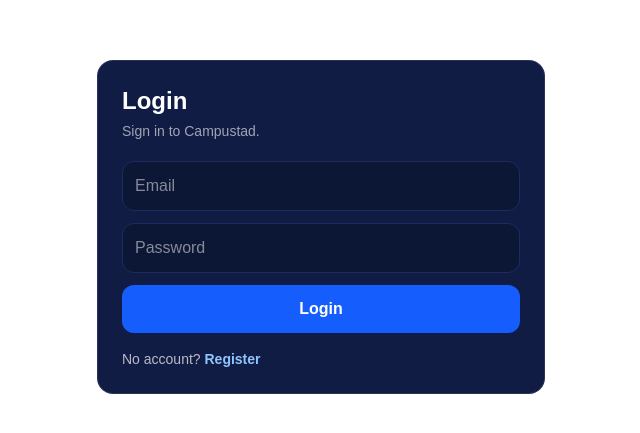
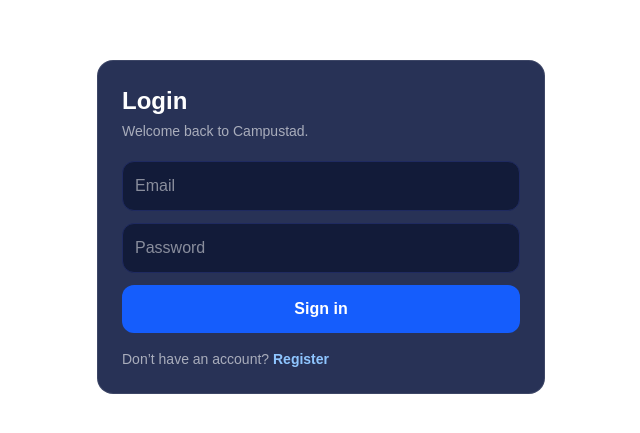
Before and after one commit to karimdoss-design/campustad, a Next.js app: page /login in a window 1280 px wide. Shown: the part 173-606 px from the top of the page, without its empty margins (319-959 px from the left). Built offline with nearby package versions, Linux system fonts and the light colour scheme; no server answers.

Commit message:
Fix login page export

```diff
--- a/app/login/page.tsx
+++ b/app/login/page.tsx
@@ -1,6 +1,6 @@
 "use client";
 
-import { useState } from "react";
+import { useEffect, useState } from "react";
 import { useRouter } from "next/navigation";
 import Link from "next/link";
 import { supabase } from "@/lib/supabaseClient";
@@ -9,45 +9,49 @@ export default function LoginPage() {
   const router = useRouter();
   const [email, setEmail] = useState("");
   const [password, setPassword] = useState("");
+
   const [loading, setLoading] = useState(false);
-  const [msg, setMsg] = useState<string | null>(null);
-  const [err, setErr] = useState<string | null>(null);
+  const [err, setErr] = useState("");
+  const [ok, setOk] = useState("");
+
+  useEffect(() => {
+    // If already logged in, go to app
+    (async () => {
+      const { data } = await supabase.auth.getUser();
+      if (data.user) router.replace("/app");
+    })();
+  }, [router]);
 
   async function onSubmit(e: React.FormEvent) {
     e.preventDefault();
-    setErr(null);
-    setMsg(null);
+    setErr("");
+    setOk("");
     setLoading(true);
 
-    try {
     const { error } = await supabase.auth.signInWithPassword({
-        email,
+      email: email.trim(),
       password,
     });
 
+    setLoading(false);
+
     if (error) {
       setErr(error.message);
-        setLoading(false);
       return;
     }
 
-      setMsg("Logged in ✅");
+    setOk("Logged in! Redirecting…");
     router.replace("/app");
-    } catch (e: any) {
-      setErr(e?.message || "Login failed");
-    } finally {
-      setLoading(false);
-    }
   }
 
   return (
-    <div className="min-h-screen bg-[#07102a] text-white p-6 flex items-center justify-center">
-      <div className="w-full max-w-md bg-[#111c44] border border-white/10 rounded-2xl p-6">
+    <div className="min-h-screen bg-[#07102a] text-white flex items-center justify-center p-6">
+      <div className="w-full max-w-md bg-[#111c44]/90 border border-white/10 rounded-2xl p-6 backdrop-blur">
         <h1 className="text-2xl font-extrabold">Login</h1>
-        <p className="text-white/60 text-sm mt-1">Sign in to Campustad.</p>
+        <p className="text-white/60 text-sm mt-1">Welcome back to Campustad.</p>
 
-        {err && <div className="mt-4 text-red-300 text-sm">{err}</div>}
-        {msg && <div className="mt-4 text-green-300 text-sm">{msg}</div>}
+        {err ? <div className="mt-4 text-red-300 text-sm">{err}</div> : null}
+        {ok ? <div className="mt-4 text-green-300 text-sm">{ok}</div> : null}
 
         <form onSubmit={onSubmit} className="mt-5 space-y-3">
           <input
@@ -55,28 +59,27 @@ export default function LoginPage() {
             placeholder="Email"
             value={email}
             onChange={(e) => setEmail(e.target.value)}
-            type="email"
-            required
+            autoComplete="email"
           />
           <input
             className="input"
             placeholder="Password"
+            type="password"
             value={password}
             onChange={(e) => setPassword(e.target.value)}
-            type="password"
-            required
+            autoComplete="current-password"
           />
 
           <button
             disabled={loading}
-            className="w-full bg-blue-600 hover:bg-blue-500 disabled:opacity-60 transition px-4 py-3 rounded-xl font-bold"
+            className="w-full bg-blue-600 hover:bg-blue-500 disabled:opacity-60 transition px-4 py-3 rounded-xl font-extrabold"
           >
-            {loading ? "Logging in..." : "Login"}
+            {loading ? "Signing in…" : "Sign in"}
           </button>
         </form>
 
-        <div className="mt-4 text-white/70 text-sm">
-          No account?{" "}
+        <div className="mt-4 text-white/60 text-sm">
+          Don’t have an account?{" "}
           <Link href="/register" className="text-blue-300 hover:text-blue-200 font-bold">
             Register
           </Link>
```
Lines whose indentation alone changed are shown as unchanged.
